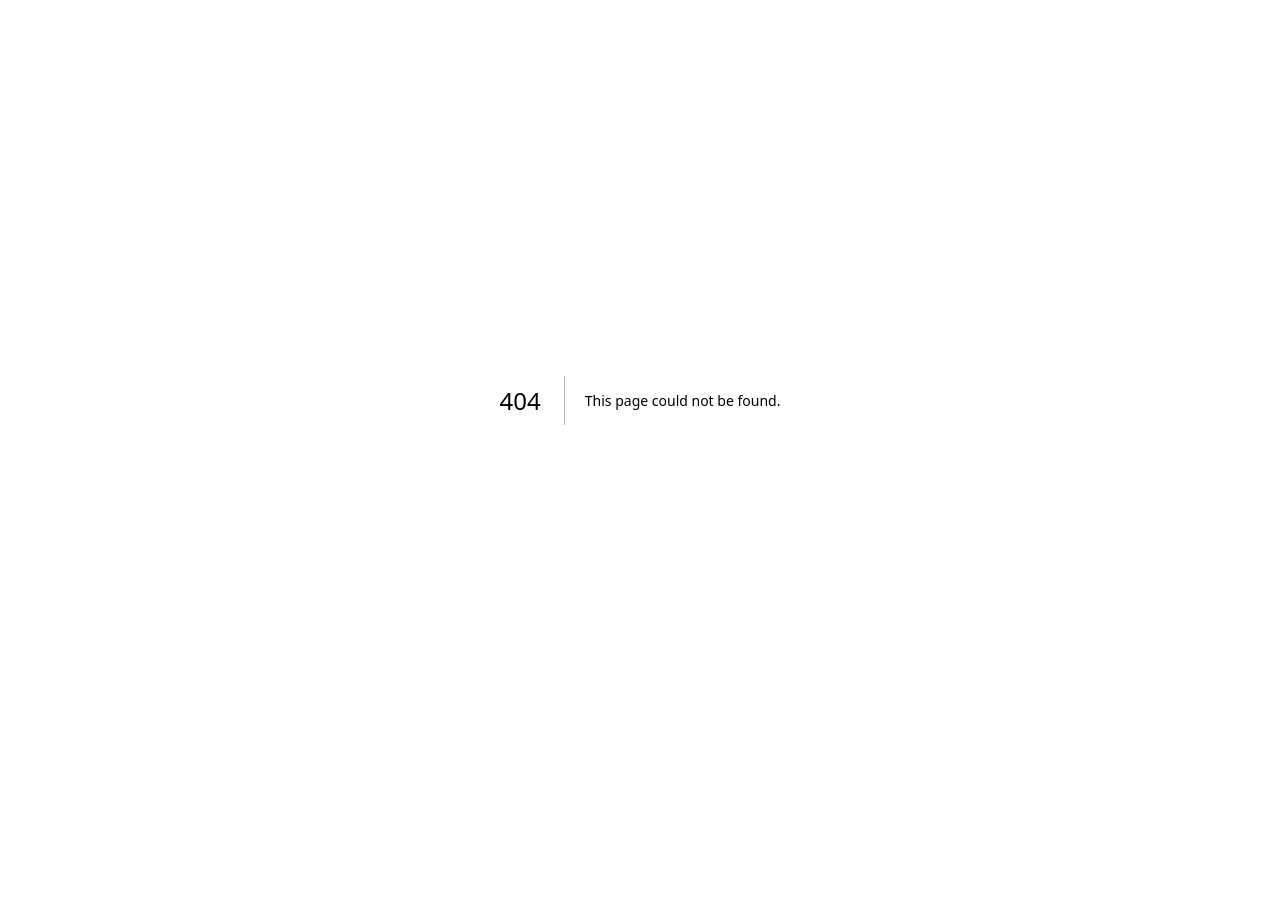
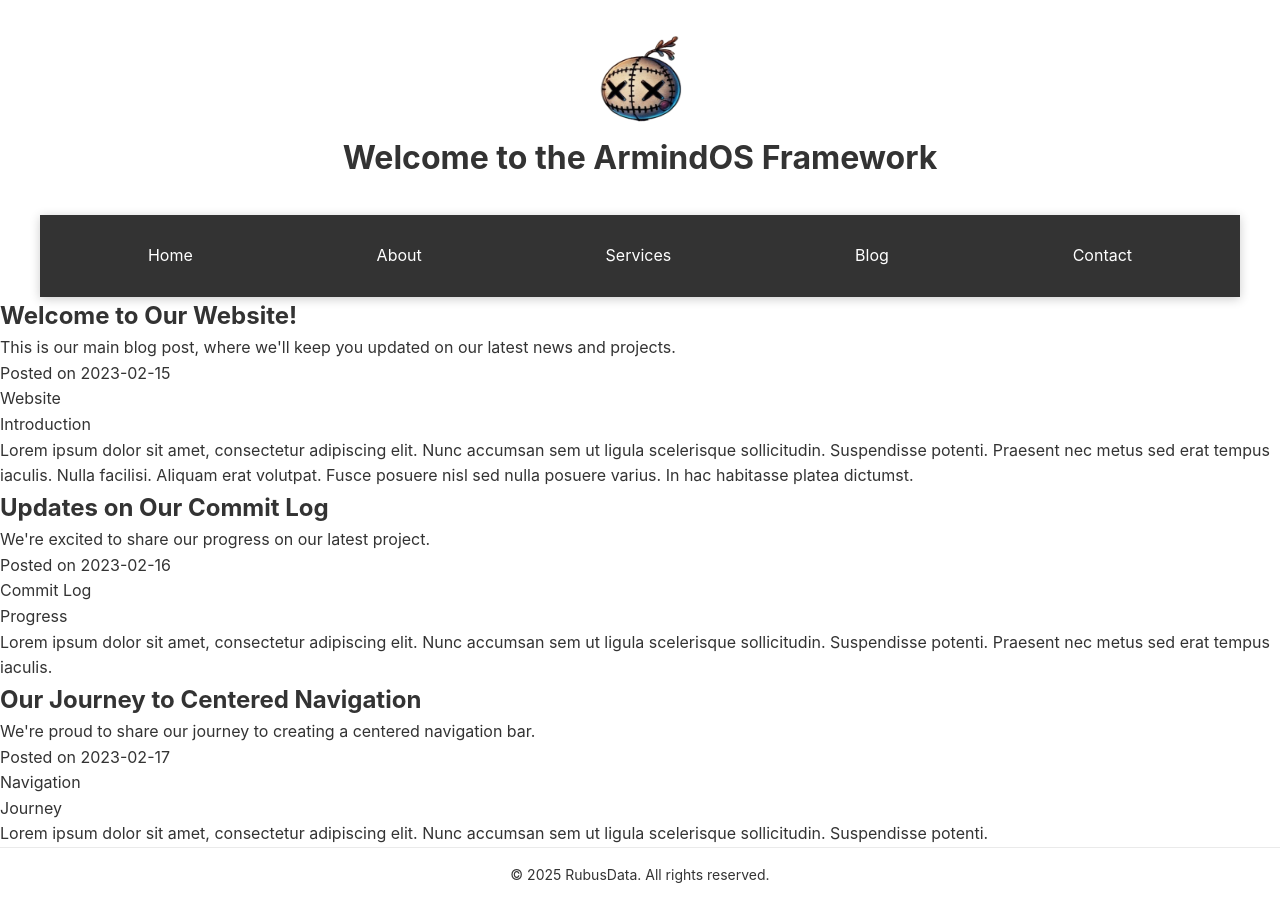
Before and after one commit to 0xrubusdata/website, a Next.js app: page /blog in a window 1280 px wide. Before the commit this address had no page. Before the commit the page ends 800 px from the top, so only its background shows below. Built offline with nearby package versions, Linux system fonts and the light colour scheme.

Commit message:
Added: Blog page

```diff
--- /dev/null
+++ b/components/Layout.tsx
@@ -0,0 +1,34 @@
+import React, { ReactNode } from 'react';
+import Footer from './organisms/Footer/Footer';
+import Header from './organisms/Header/Header';
+import NavigationBar from './organisms/NavigationBar/NavigationBar';
+
+interface LayoutProps {
+  children: ReactNode;
+}
+
+const Layout: React.FC<LayoutProps> = ({ children }) => {
+  // Define your links for the navigation
+  const navLinks = [
+    { label: 'Home', path: '/' },
+    { label: 'About', path: '/' },
+    { label: 'Services', path: '/' },
+    { label: 'Blog', path: '/blog' },
+    { label: 'Contact', path: '/' },
+  ];
+
+  return (
+    <div>
+      <Header
+        logoSrc="/logo.png"
+        logoAlt="Logo ArmindOS"
+        title="Welcome to the ArmindOS Framework"
+      />
+      <NavigationBar links={navLinks} />
+      <main>{children}</main>
+      <Footer copyrightText="© 2025 RubusData. All rights reserved." />
+    </div>
+  );
+};
+
+export default Layout;
--- /dev/null
+++ b/components/organisms/BlogContent/BlogContent.tsx
@@ -0,0 +1,29 @@
+// components/organisms/BlogContent/BlogContent.tsx
+import React from 'react';
+
+interface BlogPost {
+  id: number;
+  title: string;
+  description: string;
+  date: string;
+  tags: string[];
+  content: string;
+}
+
+const BlogContent: React.FC<{ post: BlogPost }> = ({ post }) => {
+  return (
+    <div className="blog-post">
+      <h2>{post.title}</h2>
+      <p>{post.description}</p>
+      <p>Posted on {post.date}</p>
+      <ul>
+        {post.tags.map((tag) => (
+          <li key={tag}>{tag}</li>
+        ))}
+      </ul>
+      <div className="blog-content">{post.content}</div>
+    </div>
+  );
+};
+
+export default BlogContent;
--- a/components/organisms/NavigationBar/NavigationBar.tsx
+++ b/components/organisms/NavigationBar/NavigationBar.tsx
@@ -1,14 +1,15 @@
+// components/organisms/NavigationBar/NavigationBar.tsx
 import React from 'react';
-import { Link } from 'react-router-dom';
+import Link from 'next/link'; // Use Next.js Link
 import styles from '../../../styles/NavigationBar.module.css';
 
 interface LinkItem {
-  label: string;  // Text to display for the link
-  path: string;   // Route path for the link
+  label: string;
+  path: string;
 }
 
 interface NavigationBarProps {
-  links: LinkItem[]; // Array of links to render
+  links: LinkItem[];
 }
 
 const NavigationBar: React.FC<NavigationBarProps> = ({ links }) => {
@@ -16,7 +17,9 @@ const NavigationBar: React.FC<NavigationBarProps> = ({ links }) => {
     <nav className={styles.navigationBar}>
       <div className={styles.links}>
         {links.map((link, index) => (
-          <Link key={index} to={link.path}>{link.label}</Link>
+          <Link key={index} href={link.path}>
+            {link.label}
+          </Link>
         ))}
       </div>
     </nav>
--- /dev/null
+++ b/data/blogData.ts
@@ -0,0 +1,30 @@
+// data/blogData.ts
+export const blogData = [
+    {
+      id: 1,
+      title: "Welcome to Our Website!",
+      description: "This is our main blog post, where we'll keep you updated on our latest news and projects.",
+      date: "2023-02-15",
+      tags: ["Website", "Introduction"],
+      content:
+        "Lorem ipsum dolor sit amet, consectetur adipiscing elit. Nunc accumsan sem ut ligula scelerisque sollicitudin. Suspendisse potenti. Praesent nec metus sed erat tempus iaculis. Nulla facilisi. Aliquam erat volutpat. Fusce posuere nisl sed nulla posuere varius. In hac habitasse platea dictumst.",
+    },
+    {
+      id: 2,
+      title: "Updates on Our Commit Log",
+      description: "We're excited to share our progress on our latest project.",
+      date: "2023-02-16",
+      tags: ["Commit Log", "Progress"],
+      content:
+        "Lorem ipsum dolor sit amet, consectetur adipiscing elit. Nunc accumsan sem ut ligula scelerisque sollicitudin. Suspendisse potenti. Praesent nec metus sed erat tempus iaculis.",
+    },
+    {
+      id: 3,
+      title: "Our Journey to Centered Navigation",
+      description: "We're proud to share our journey to creating a centered navigation bar.",
+      date: "2023-02-17",
+      tags: ["Navigation", "Journey"],
+      content:
+        "Lorem ipsum dolor sit amet, consectetur adipiscing elit. Nunc accumsan sem ut ligula scelerisque sollicitudin. Suspendisse potenti.",
+    },
+  ];
--- a/pages/_app.tsx
+++ b/pages/_app.tsx
@@ -2,6 +2,7 @@
 import { AppProps } from 'next/app';
 import Head from 'next/head';
 import '../styles/globals.css';
+import Layout from '@/components/Layout';
 
 const MyApp = ({ Component, pageProps }: AppProps) => {
     return (
@@ -12,7 +13,9 @@ const MyApp = ({ Component, pageProps }: AppProps) => {
                 <meta name="description" content="Framework for agents AI development." />
                 <meta name="viewport" content="width=device-width, initial-scale=1" />
             </Head>
-            <Component {...pageProps} />
+            <Layout>
+                <Component {...pageProps} />
+            </Layout>
         </>
     );
 };
--- /dev/null
+++ b/pages/blog.tsx
@@ -0,0 +1,18 @@
+// pages/blog.tsx
+import React from 'react';
+import { FC } from 'react';
+import styles from '../styles/Blog.module.css';
+import { blogData } from '../data/blogData';
+import BlogContent from '@/components/organisms/BlogContent/BlogContent';
+
+const Blog: FC = () => {
+  return (
+    <div className={styles.container}>
+      {blogData.map((post) => (
+        <BlogContent key={post.id} post={post} />
+      ))}
+    </div>
+  );
+};
+
+export default Blog;
--- /dev/null
+++ b/styles/Blog.module.css
@@ -0,0 +1,21 @@
+/* styles/Blog.module.css */
+.blog-post {
+    margin-bottom: 20px;
+    padding: 20px;
+    border: 1px solid #ccc;
+    border-radius: 10px;
+    box-shadow: 0 0 10px rgba(0, 0, 0, 0.1);
+  }
+
+  .blog-post h2 {
+    font-size: 24px;
+    margin-top: 0;
+  }
+
+  .blog-post p {
+    margin-bottom: 10px;
+  }
+
+  .blog-content {
+    font-size: 16px;
+  }
--- a/styles/NavigationBar.module.css
+++ b/styles/NavigationBar.module.css
@@ -0,0 +1,40 @@
+/* styles/NavigationBar.module.css */
+
+.navigationBar {
+  background-color: #333; /* Dark background */
+  padding: 16px; /* Padding for the navbar */
+  max-width: 1200px; /* Set max width for the navbar */
+  margin: 0 auto; /* Center the navbar horizontally */
+  box-shadow: 0 2px 10px rgba(0, 0, 0, 0.2); /* Optional: Add a slight shadow for depth */
+}
+
+.links {
+  display: flex; /* Use flex for horizontal layout */
+  justify-content: space-around; /* Evenly space links */
+}
+
+.links a {
+  color: white; /* Link color */
+  text-decoration: none; /* Remove underline */
+  padding: 12px 16px; /* Padding around links */
+  border-radius: 4px; /* Rounded corners for links */
+  transition: background-color 0.3s; /* Smooth transition for hover effect */
+}
+
+.links a:hover {
+  background-color: #555; /* Darker background on hover */
+  color: #fff; /* Ensures text stays white on hover */
+}
+
+/* Responsive Design */
+@media (max-width: 768px) {
+  .links {
+    flex-direction: column; /* Stack links vertically on smaller screens */
+    align-items: center; /* Center align the links */
+  }
+
+  .links a {
+    width: 100%; /* Make links full width */
+    text-align: center; /* Center text in links */
+  }
+}
```
Also changed, not shown: pages/index.tsx (+0 -8 lines).
